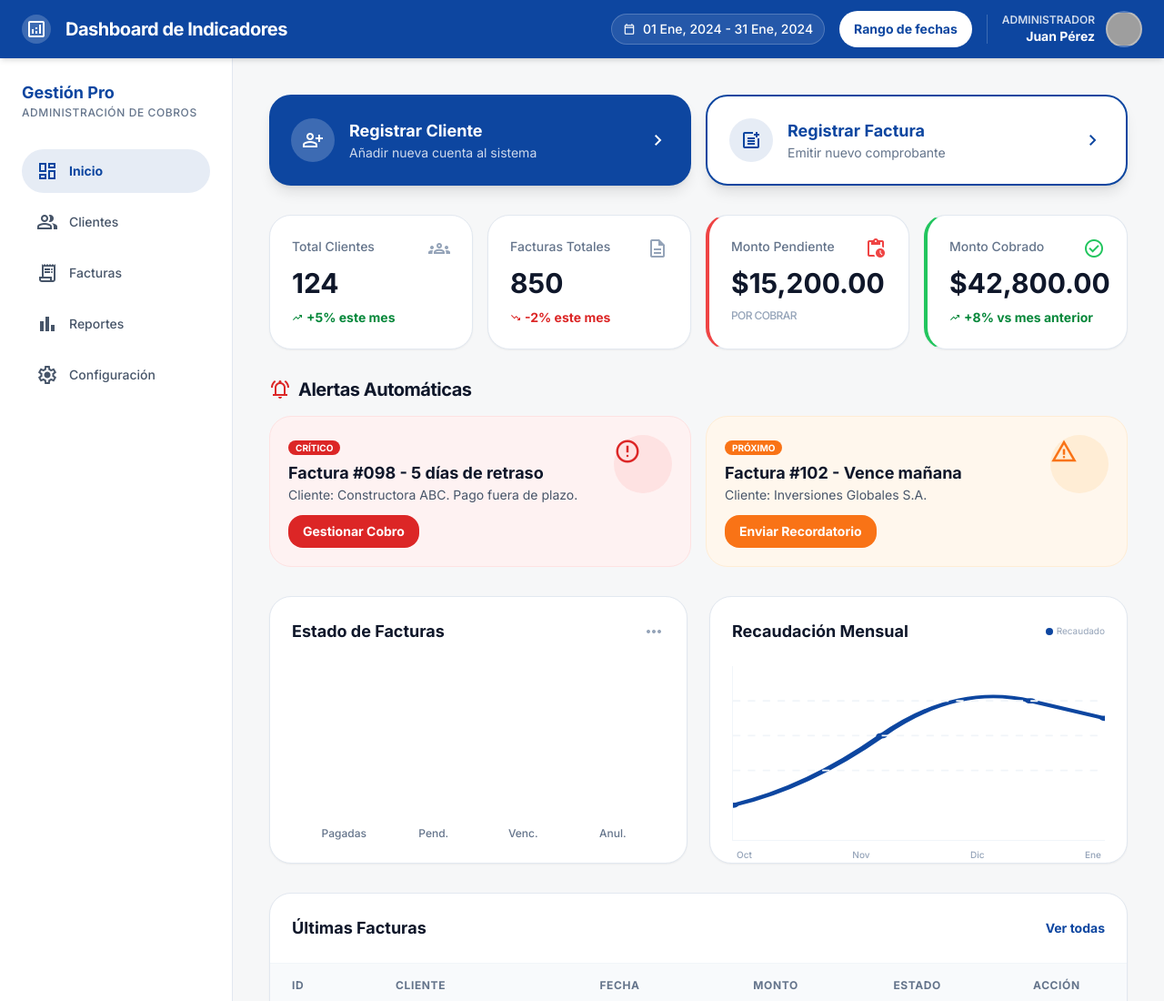
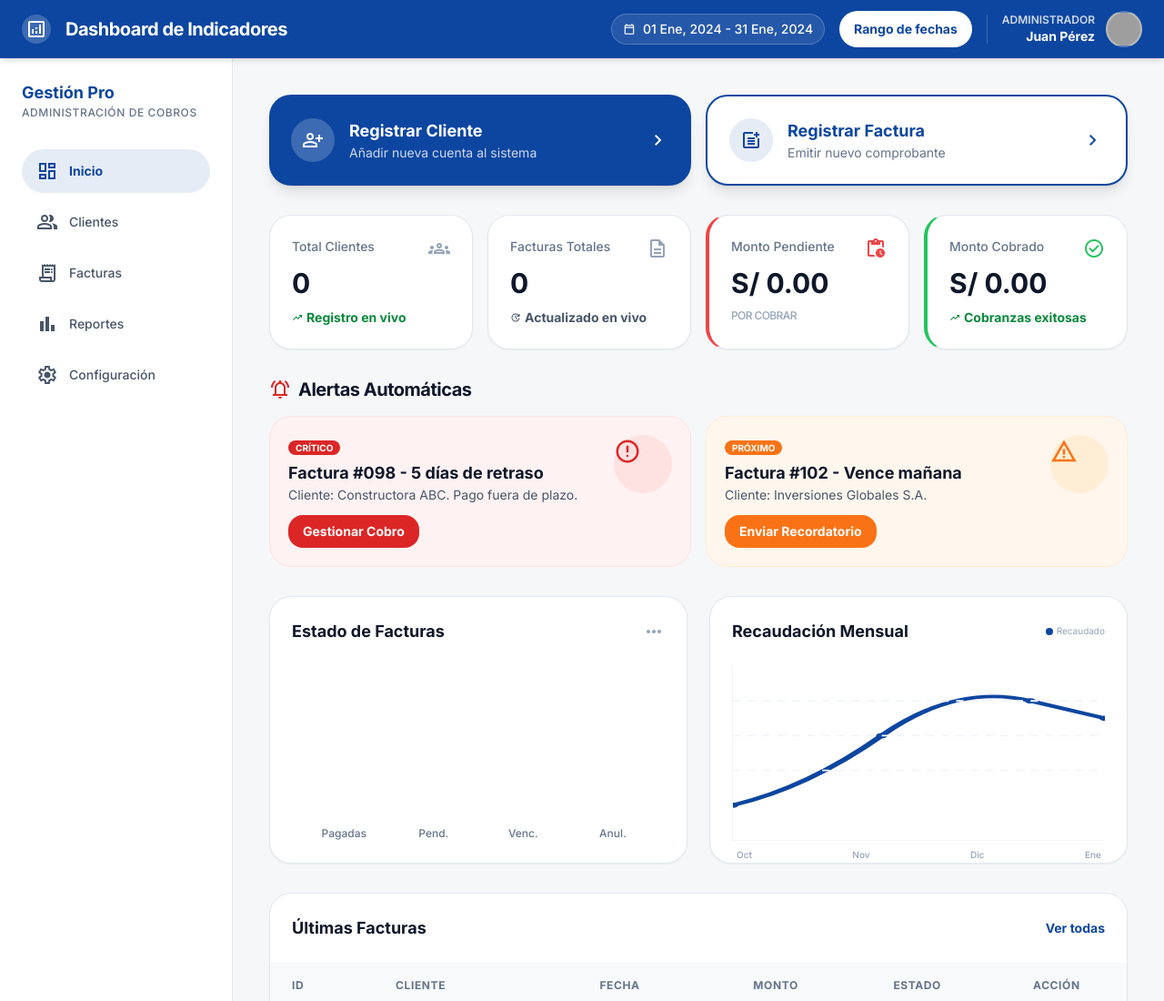
Before and after one commit to josecarlos978/PF-M5-FxCobrar, a plain HTML site: page dashboard.html in a window 1280 px wide. Shown: the top 1100 px of the page at 91% size. Drawn offline with nearby package versions, Linux system fonts and the light colour scheme; grey boxes are pictures that could not be loaded.

Commit message:
feat: implementar HU007 - Visualización de indicadores en dashboard
- Crear dashboard.js con lógica para calcular métricas generales
- Implementar indicadores dinámicos:
  * Total de clientes
  * Total de facturas
  * Monto pendiente por cobrar
  * Monto cobrado
- Actualizar dashboard.html con atributos data-metric
- Formatear montos en soles peruanos (PEN)
- Agregar escucha de cambios en localStorage para actualización en vivo

```diff
--- a/dashboard.html
+++ b/dashboard.html
@@ -163,10 +163,10 @@
                         <p class="text-slate-500 dark:text-slate-400 text-sm font-medium">Total Clientes</p>
                         <span class="material-symbols-outlined text-slate-400">groups</span>
                     </div>
-                    <p class="text-3xl font-bold leading-tight">124</p>
+                    <p class="text-3xl font-bold leading-tight" data-metric="total-clientes">0</p>
                     <div class="flex items-center gap-1 text-[#07883b] text-sm font-bold">
                         <span class="material-symbols-outlined text-xs">trending_up</span>
-                        <span>+5% este mes</span>
+                        <span>Registro en vivo</span>
                     </div>
                 </div>
                 <div
@@ -175,10 +175,10 @@
                         <p class="text-slate-500 dark:text-slate-400 text-sm font-medium">Facturas Totales</p>
                         <span class="material-symbols-outlined text-slate-400">description</span>
                     </div>
-                    <p class="text-3xl font-bold leading-tight">850</p>
-                    <div class="flex items-center gap-1 text-red-600 text-sm font-bold">
-                        <span class="material-symbols-outlined text-xs">trending_down</span>
-                        <span>-2% este mes</span>
+                    <p class="text-3xl font-bold leading-tight" data-metric="total-facturas">0</p>
+                    <div class="flex items-center gap-1 text-slate-600 text-sm font-bold">
+                        <span class="material-symbols-outlined text-xs">update</span>
+                        <span>Actualizado en vivo</span>
                     </div>
                 </div>
                 <div
@@ -187,7 +187,7 @@
                         <p class="text-slate-500 dark:text-slate-400 text-sm font-medium">Monto Pendiente</p>
                         <span class="material-symbols-outlined text-red-500">pending_actions</span>
                     </div>
-                    <p class="text-3xl font-bold leading-tight">$15,200.00</p>
+                    <p class="text-3xl font-bold leading-tight" data-metric="monto-pendiente">S/ 0.00</p>
                     <p class="text-slate-400 text-xs font-medium uppercase tracking-tighter">Por cobrar</p>
                 </div>
                 <div
@@ -196,10 +196,10 @@
                         <p class="text-slate-500 dark:text-slate-400 text-sm font-medium">Monto Cobrado</p>
                         <span class="material-symbols-outlined text-green-500">check_circle</span>
                     </div>
-                    <p class="text-3xl font-bold leading-tight">$42,800.00</p>
+                    <p class="text-3xl font-bold leading-tight" data-metric="monto-cobrado">S/ 0.00</p>
                     <div class="flex items-center gap-1 text-[#07883b] text-sm font-bold">
                         <span class="material-symbols-outlined text-xs">trending_up</span>
-                        <span>+8% vs mes anterior</span>
+                        <span>Cobranzas exitosas</span>
                     </div>
                 </div>
             </section>
@@ -393,5 +393,6 @@
         </main>
     </div>
     <script type="module" src="js/main.js"></script>
+    <script type="module" src="js/dashboard.js"></script>
 </body>
 </html>
--- a/js/dashboard.js
+++ b/js/dashboard.js
@@ -0,0 +1,114 @@
+// js/dashboard.js
+import { getAllClients } from "../utils/storage.js";
+
+/**
+ * LocalStorage key para facturas
+ */
+const INVOICES_KEY = "invoices_fx";
+
+/**
+ * Obtiene todas las facturas del localStorage
+ */
+function getAllInvoices() {
+    try {
+        return JSON.parse(localStorage.getItem(INVOICES_KEY)) || [];
+    } catch {
+        return [];
+    }
+}
+
+/**
+ * Calcula métricas generales del sistema
+ */
+function calculateMetrics() {
+    const clients = getAllClients();
+    const invoices = getAllInvoices();
+
+    // Total de clientes
+    const totalClientes = clients.length;
+
+    // Totales de facturas
+    const totalFacturas = invoices.length;
+    const facturasP = invoices.filter(inv => inv.estado === "Pendiente").length;
+    const facturasPagadas = invoices.filter(inv => inv.estado === "Pagada").length;
+    const facturasCanceladas = invoices.filter(inv => inv.estado === "Cancelada").length;
+
+    // Cálculo de montos
+    let montoPendiente = 0;
+    let montoCobrado = 0;
+
+    invoices.forEach(inv => {
+        const monto = parseFloat(inv.amount) || 0;
+        if (inv.estado === "Pendiente") {
+            montoPendiente += monto;
+        } else if (inv.estado === "Pagada" || inv.estado === "Cancelada") {
+            montoCobrado += monto;
+        }
+    });
+
+    return {
+        totalClientes,
+        totalFacturas,
+        facturasP,
+        facturasPagadas,
+        facturasCanceladas,
+        montoPendiente,
+        montoCobrado
+    };
+}
+
+/**
+ * Formatea un número como moneda
+ */
+function formatCurrency(value) {
+    return new Intl.NumberFormat('es-PE', {
+        style: 'currency',
+        currency: 'PEN'
+    }).format(value);
+}
+
+/**
+ * Actualiza los indicadores en el dashboard
+ */
+function updateDashboard() {
+    const metrics = calculateMetrics();
+
+    // Total Clientes
+    const clientesCard = document.querySelector('[data-metric="total-clientes"]');
+    if (clientesCard) {
+        clientesCard.textContent = metrics.totalClientes;
+    }
+
+    // Facturas Totales
+    const facturasCard = document.querySelector('[data-metric="total-facturas"]');
+    if (facturasCard) {
+        facturasCard.textContent = metrics.totalFacturas;
+    }
+
+    // Monto Pendiente
+    const pendienteCard = document.querySelector('[data-metric="monto-pendiente"]');
+    if (pendienteCard) {
+        pendienteCard.textContent = formatCurrency(metrics.montoPendiente);
+    }
+
+    // Monto Cobrado
+    const cobradoCard = document.querySelector('[data-metric="monto-cobrado"]');
+    if (cobradoCard) {
+        cobradoCard.textContent = formatCurrency(metrics.montoCobrado);
+    }
+
+    // Desglose de estados (si es necesario mostrar)
+    console.log('Métricas actualizadas:', metrics);
+}
+
+/**
+ * Inicializa el dashboard cuando carga la página
+ */
+document.addEventListener('DOMContentLoaded', () => {
+    updateDashboard();
+
+    // Escuchar cambios en storage (para actualizar si hay cambios en otras pestañas)
+    window.addEventListener('storage', () => {
+        updateDashboard();
+    });
+});
```
